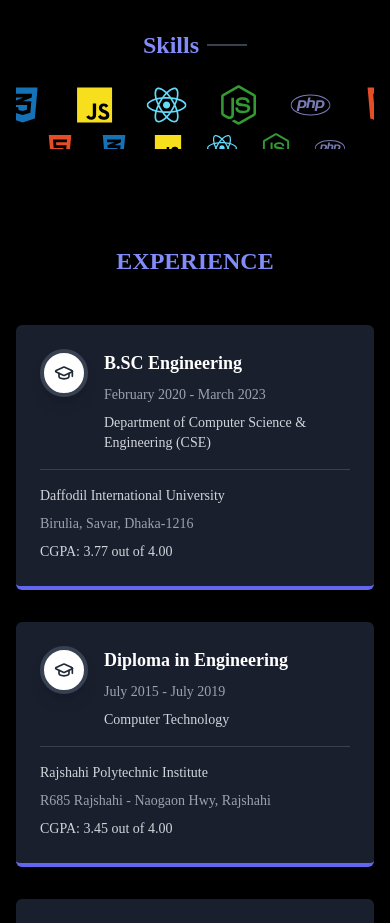
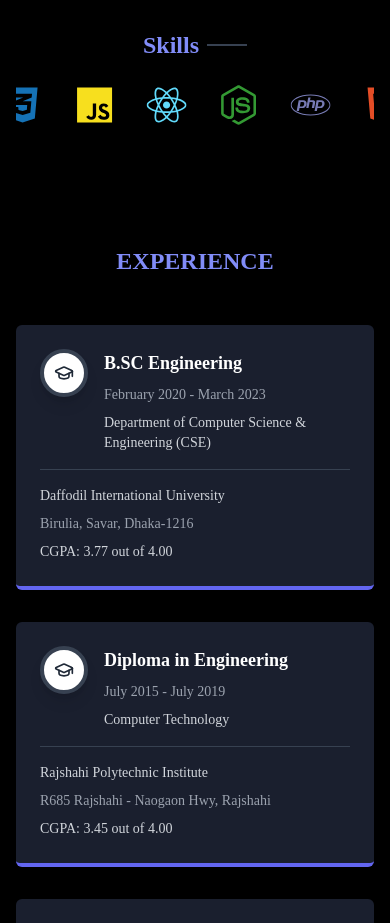
Before and after one commit to tonmoykumarsen/portfolio-tanmoy, a Next.js app: page / in a window 390 px wide. Shown: the part 3100-4023 px from the top of the page. Built offline with nearby package versions, Linux system fonts and the light colour scheme.

Commit message:
skillSectionFixed

```diff
--- a/src/app/components/Skills.jsx
+++ b/src/app/components/Skills.jsx
@@ -48,11 +48,11 @@ const Skills = () => {
           </motion.div>
 
           {/* Mobile version: just centered icons */}
-          <div className="flex justify-center gap-6 sm:hidden mt-2">
+          {/* <div className="flex justify-center gap-6 sm:hidden mt-2">
             {skillIcons.map(({ icon: Icon, color }, idx) => (
               <Icon key={idx} size={30} color={color} />
             ))}
-          </div>
+          </div> */}
         </div>
       </div>
     </section>
```
